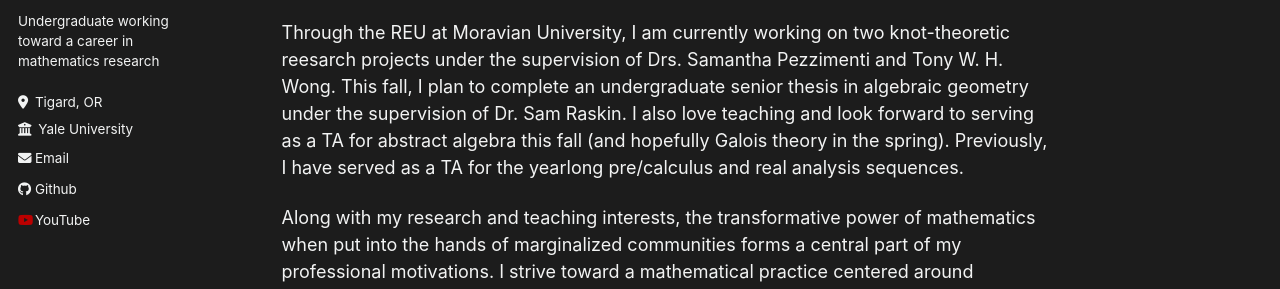
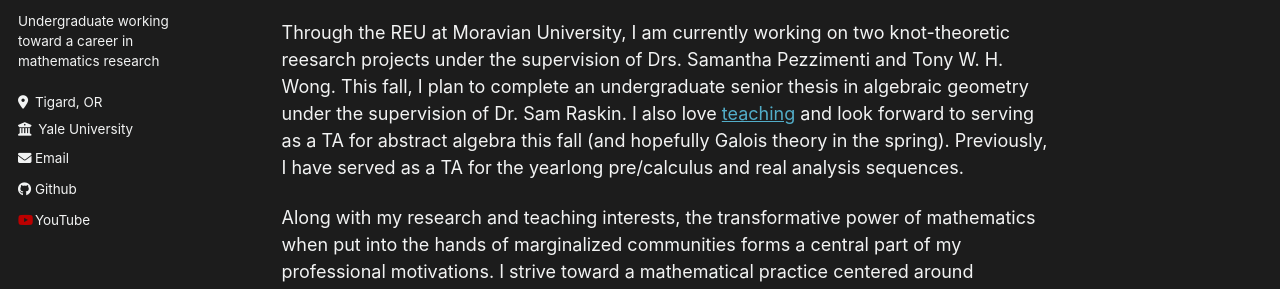
Before and after one commit to luc-ta/luc-ta.github.io, a Jekyll site: the page built from _pages/about.md, in a window 1280 px wide and 900 px high. Shown: the part 342-631 px from the top of the window. Built offline with Jekyll 4.4.1, drawn with Linux system fonts in a browser that asks for light colours; part of the change alters nothing that is shown.

Commit message:
Update about.md

```diff
--- a/_pages/about.md
+++ b/_pages/about.md
@@ -9,7 +9,7 @@ redirect_from:
 
 I am a rising senior at Yale University double majoring in mathematics on the intensive track and ethnic studies. I am preparing to apply to graduate school in mathematics with the intent of pursuing a career as a professor. My primary research interests lie in harnessing algebraic and category-theoretic tools to study geometric objects and vice versa, including but not limited to algebraic geometry, geometric group theory, and Lie theory. I also hold secondary research interests in knot theory, algebraic graph theory, and geometric approaches to voting theory and electoral redistricting.
 
-Through the REU at Moravian University, I am currently working on two knot-theoretic reesarch projects under the supervision of Drs. Samantha Pezzimenti and Tony W. H. Wong. This fall, I plan to complete an undergraduate senior thesis in algebraic geometry under the supervision of Dr. Sam Raskin. I also love teaching and look forward to serving as a TA for abstract algebra this fall (and hopefully Galois theory in the spring). Previously, I have served as a TA for the yearlong pre/calculus and real analysis sequences.
+Through the REU at Moravian University, I am currently working on two knot-theoretic reesarch projects under the supervision of Drs. Samantha Pezzimenti and Tony W. H. Wong. This fall, I plan to complete an undergraduate senior thesis in algebraic geometry under the supervision of Dr. Sam Raskin. I also love [teaching](https://luc-ta.github.io/teaching/) and look forward to serving as a TA for abstract algebra this fall (and hopefully Galois theory in the spring). Previously, I have served as a TA for the yearlong pre/calculus and real analysis sequences.
 
 Along with my research and teaching interests, the transformative power of mathematics when put into the hands of marginalized communities forms a central part of my professional motivations. I strive toward a mathematical practice centered around solidarity, accessibility, and community; my experiences as a first-generation college student inform my advocacy work with the Yale math department's Student Advisory Council; oSTEM; the Institute for the Quantitative Study of Inclusion, Diversity, and Equity; and Delta Alpha Pi, an international honor society for students with disabilities.
 
```
